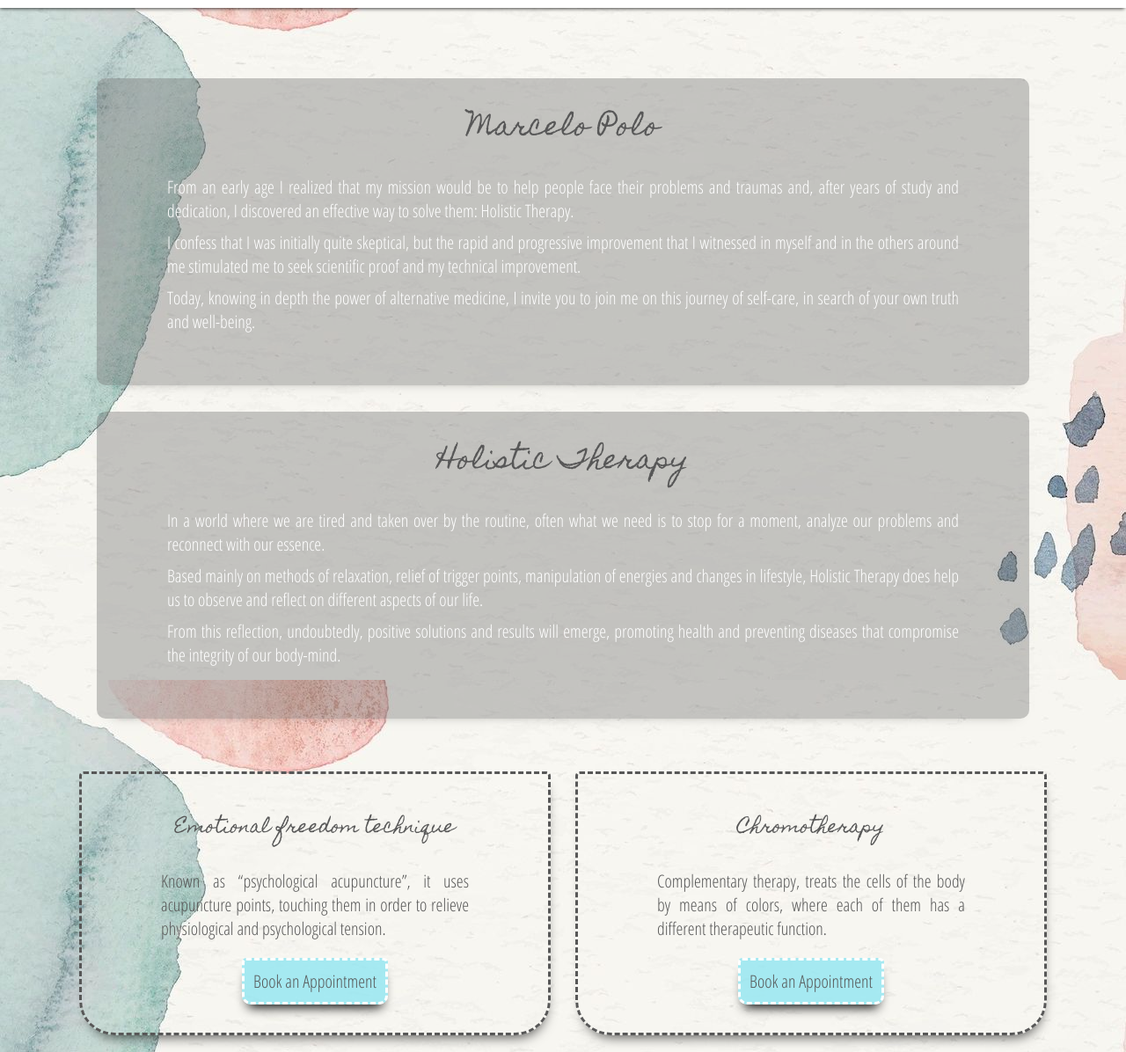
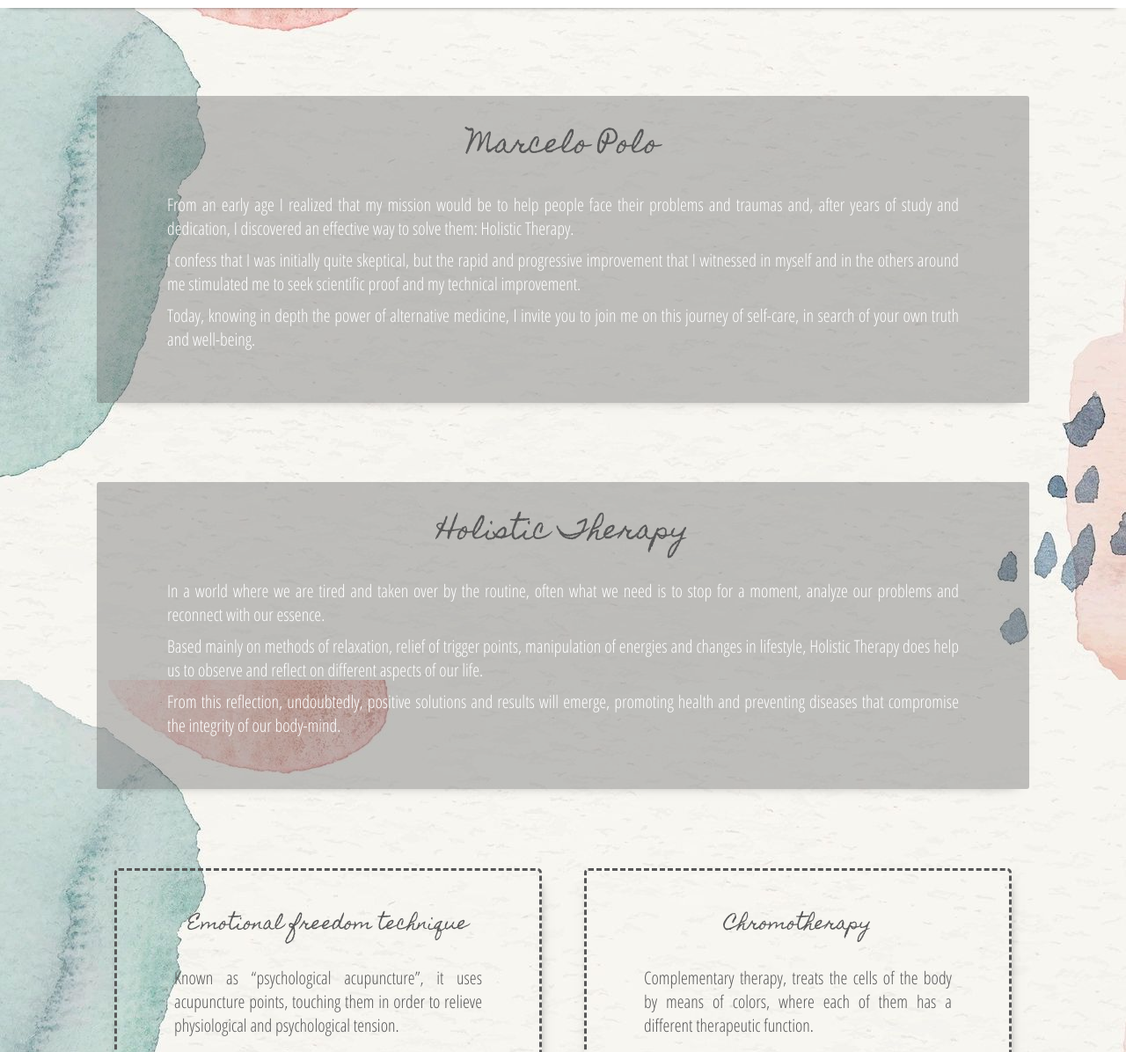
Before and after one commit to caueecarvalho/fullPage, a plain HTML site: page index.html in a window 1280 px wide. Shown: the part 71-1267 px from the top of the page at 88% size. Drawn offline with Linux system fonts and the light colour scheme.

Commit message:
April 8th - 18:50

```diff
--- a/Style/_description.scss
+++ b/Style/_description.scss
@@ -2,15 +2,15 @@
   display: flex;
   flex-direction: column;
   align-items: center;
-  margin: 0px auto 30px auto;
+  margin: 0px auto;
   border-radius: 4px;
 
   .marcelo,
   .therapy {
     width: 1000px;
     background-color: $color11;
-    border-radius: 10px;
-    margin-bottom: 30px;
+    border-radius: 3px;
+    margin-bottom: 90px;
     display: flex;
     flex-direction: column;
     align-items: center;
--- a/Style/_general.scss
+++ b/Style/_general.scss
@@ -9,7 +9,7 @@ $color7: #7e6179;
 $color8: #535353;
 $color9: rgba(255, 255, 255, 0.397);
 $color10: #36838daf;
-$color11: #6868685d;
+$color11: #68686867;
 $color12: rgba(201, 201, 201, 0.712);
 $color13: rgb(87, 87, 87);
 $color14: rgba(49, 49, 49, 0.075);
--- a/Style/_nav.scss
+++ b/Style/_nav.scss
@@ -4,10 +4,10 @@ nav {
   justify-content: space-between;
   padding: 0px 30px;
   background-color: $color2;
-  margin-bottom: 80px;
+  margin-bottom: 100px;
   width: auto;
   height: 80px;
-  box-shadow: -1px 2px 4px -1px rgba(0, 0, 0, 0.75);
+  box-shadow: -1px 10px 5px -11px rgba(0, 0, 0, 0.75);
 }
 
 .title {
--- a/Style/_types.scss
+++ b/Style/_types.scss
@@ -1,5 +1,5 @@
 .types {
-  width: 1100px;
+  width: 1020px;
   height: 300px;
   margin: 0px auto;
   display: flex;
@@ -7,25 +7,17 @@
 
   .type1,
   .type2 {
-    width: 500px;
+    width: 450px;
     display: flex;
     flex-direction: column;
     align-items: center;
-    border-radius: 5px 5px 40px 40px;
+    border-radius: 5px;
     border-style: dashed;
     border-color: $color13;
     padding: 15px;
     box-shadow: 2px 10px 14px -8px rgba(0, 0, 0, 0.67);
     -webkit-box-shadow: 2px 10px 14px -8px rgba(0, 0, 0, 0.67);
     -moz-box-shadow: 2px 10px 14px -8px rgba(0, 0, 0, 0.67);
-  }
-
-  .type1 {
-    background-image: url("/Assets/background1.jpg");
-  }
-
-  .type2 {
-    background-image: url("/Assets/background2.jpg");
   }
 
   p {
```
Also changed, not shown: Assets/YouTube-Icon-Almost-Black-Logo.wine.svg (deleted), Assets/last.jpeg (added), Assets/wallpaper.jpg (deleted), Style/style.css, 1 other file.
